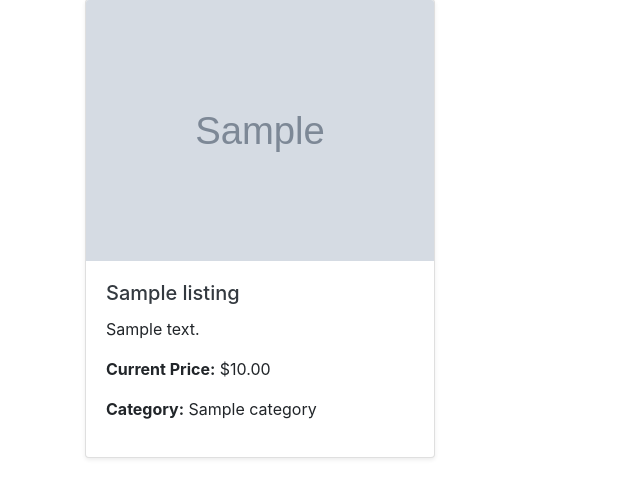
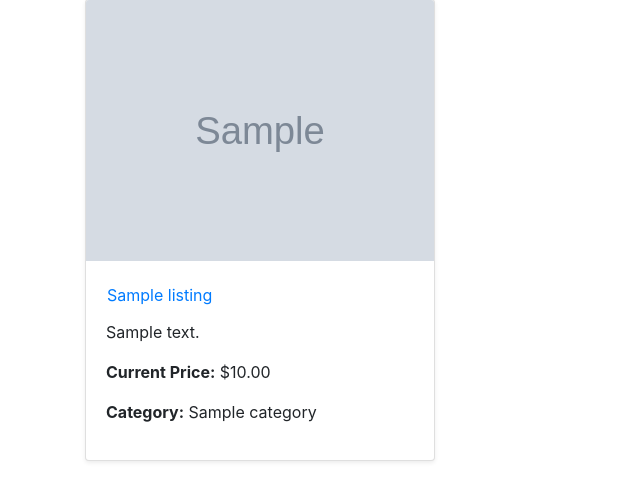
Before and after one commit to iygeal/e-commerce-auctions, a Django app: page / in a window 1280 px wide. Shown: the part 234-735 px from the top of the page, without its empty margins (0-640 px from the left). Run offline with Django 3.2, Linux system fonts and the light colour scheme; tables that the repository leaves empty hold one stand-in row (values such as "Sample post"); grey boxes marked "Sample" are stand-in pictures; some libraries are stand-ins or nearby versions.

Commit message:
Added bootstrap class to Listing title button to colour it

```diff
--- a/auctions/templates/auctions/index.html
+++ b/auctions/templates/auctions/index.html
@@ -16,7 +16,7 @@
               {% endif %}
               <div class="card-body">
                 <h5 class="card-title">
-                  <a href="{% url 'listing' listing.id %}" class="text-decoration-none text-dark">
+                  <a href="{% url 'listing' listing.id %}" class="btn btn-link p-0 text-decoration-none text-primary">
                     {{ listing.title }}
                   </a>
                 </h5>
```
